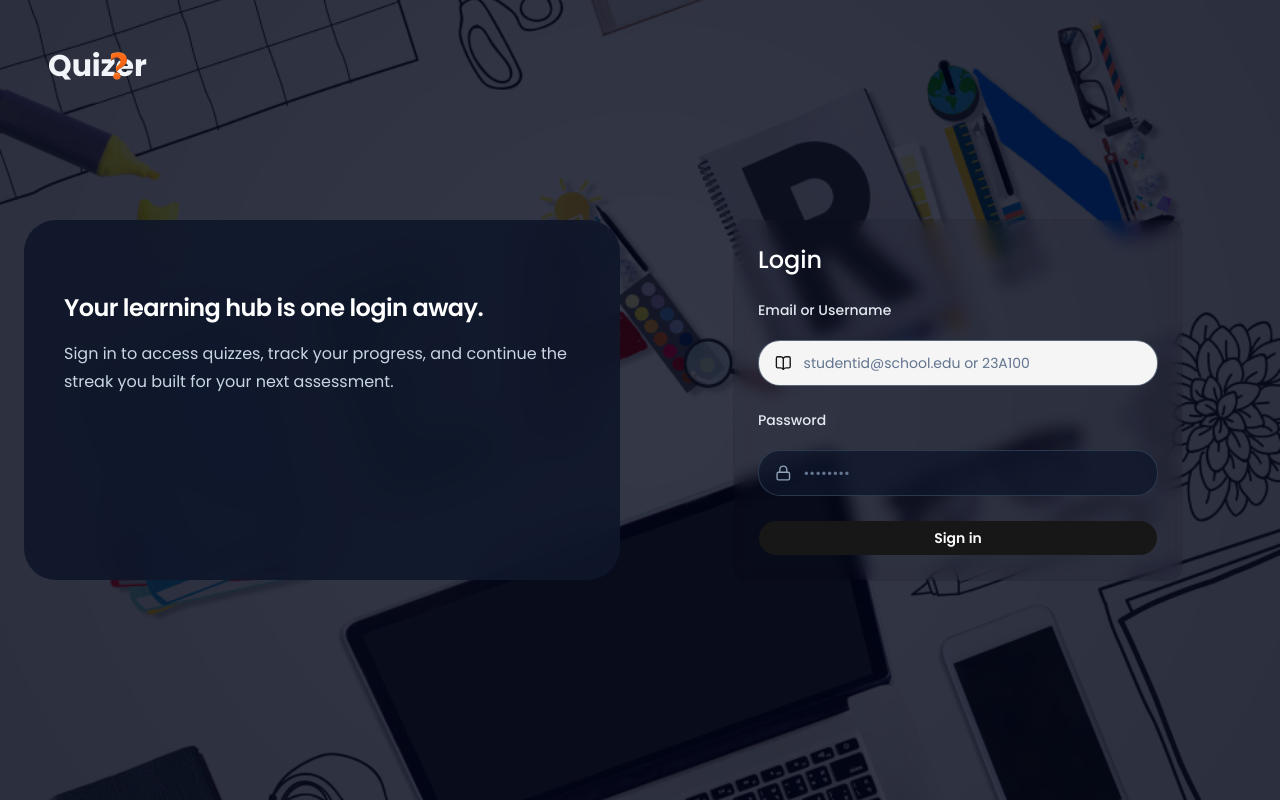
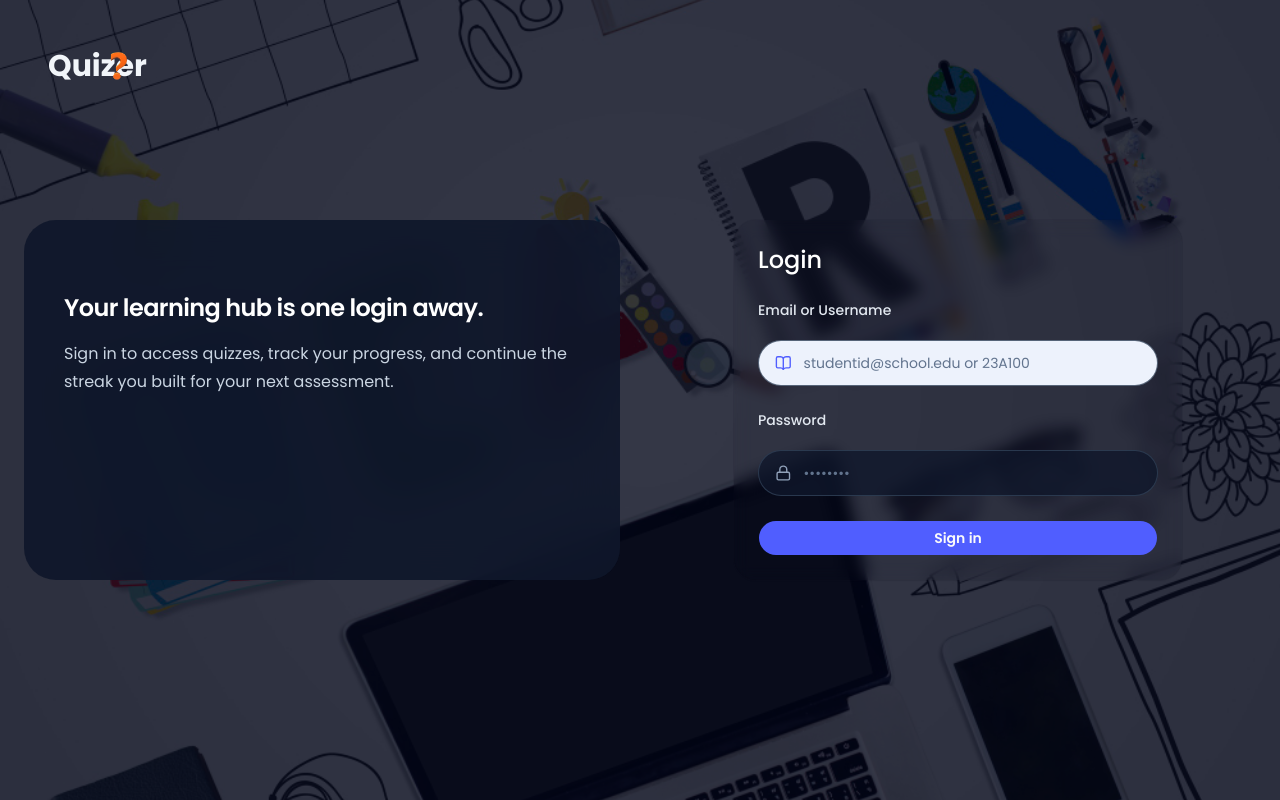
Before and after one commit to BashBuilder/Quizergo-Frontend, a Next.js app: page /login in a window 1280 px wide. Built offline with nearby package versions, Linux system fonts and the light colour scheme.

Commit message:
Udpate: theme color

```diff
--- a/app/globals.css
+++ b/app/globals.css
@@ -47,74 +47,106 @@
   --radius-3xl: calc(var(--radius) * 2.2);
   --radius-4xl: calc(var(--radius) * 2.6);
 }
+:root {
+  --background: oklch(0.99 0.01 265);
+  --foreground: oklch(0.22 0.03 265);
 
-:root {
-  --background: oklch(1 0 0);
-  --foreground: oklch(0.145 0 0);
   --card: oklch(1 0 0);
-  --card-foreground: oklch(0.145 0 0);
+  --card-foreground: oklch(0.22 0.03 265);
+
   --popover: oklch(1 0 0);
-  --popover-foreground: oklch(0.145 0 0);
-  --primary: oklch(0.205 0 0);
+  --popover-foreground: oklch(0.22 0.03 265);
+
+  /* Quizlet Blue #4255FF */
+  --primary: oklch(0.59 0.26 272);
   --primary-foreground: oklch(0.985 0 0);
-  --secondary: oklch(0.97 0 0);
-  --secondary-foreground: oklch(0.205 0 0);
-  --muted: oklch(0.97 0 0);
-  --muted-foreground: oklch(0.556 0 0);
-  --accent: oklch(0.97 0 0);
-  --accent-foreground: oklch(0.205 0 0);
-  --destructive: oklch(0.577 0.245 27.325);
-  --border: oklch(0.922 0 0);
-  --input: oklch(0.922 0 0);
-  --ring: oklch(0.708 0 0);
-  --chart-1: oklch(0.87 0 0);
-  --chart-2: oklch(0.556 0 0);
-  --chart-3: oklch(0.439 0 0);
-  --chart-4: oklch(0.371 0 0);
-  --chart-5: oklch(0.269 0 0);
-  --radius: 0.625rem;
-  --sidebar: oklch(0.985 0 0);
-  --sidebar-foreground: oklch(0.145 0 0);
-  --sidebar-primary: oklch(0.205 0 0);
-  --sidebar-primary-foreground: oklch(0.985 0 0);
-  --sidebar-accent: oklch(0.97 0 0);
-  --sidebar-accent-foreground: oklch(0.205 0 0);
-  --sidebar-border: oklch(0.922 0 0);
-  --sidebar-ring: oklch(0.708 0 0);
+
+  --secondary: oklch(0.96 0.015 265);
+  --secondary-foreground: oklch(0.28 0.04 265);
+
+  --muted: oklch(0.965 0.01 265);
+  --muted-foreground: oklch(0.52 0.03 265);
+
+  --accent: oklch(0.95 0.02 265);
+  --accent-foreground: oklch(0.28 0.04 265);
+
+  --destructive: oklch(0.62 0.24 27);
+
+  --border: oklch(0.91 0.015 265);
+  --input: oklch(0.91 0.015 265);
+
+  --ring: oklch(0.59 0.26 272);
+
+  --chart-1: oklch(0.59 0.26 272);
+  --chart-2: oklch(0.68 0.18 250);
+  --chart-3: oklch(0.75 0.12 220);
+  --chart-4: oklch(0.82 0.08 200);
+  --chart-5: oklch(0.9 0.04 180);
+
+  --radius: 1rem;
+
+  /* Sidebar */
+  --sidebar: oklch(0.985 0.005 265);
+  --sidebar-foreground: oklch(0.22 0.03 265);
+
+  --sidebar-primary: oklch(0.59 0.26 272);
+  --sidebar-primary-foreground: oklch(1 0 0);
+
+  --sidebar-accent: oklch(0.95 0.02 265);
+  --sidebar-accent-foreground: oklch(0.28 0.04 265);
+
+  --sidebar-border: oklch(0.91 0.015 265);
+  --sidebar-ring: oklch(0.59 0.26 272);
 }
 
 .dark {
-  --background: oklch(0.145 0 0);
+  --background: oklch(0.16 0.02 265);
   --foreground: oklch(0.985 0 0);
-  --card: oklch(0.205 0 0);
+
+  --card: oklch(0.2 0.02 265);
   --card-foreground: oklch(0.985 0 0);
-  --popover: oklch(0.205 0 0);
+
+  --popover: oklch(0.2 0.02 265);
   --popover-foreground: oklch(0.985 0 0);
-  --primary: oklch(0.922 0 0);
-  --primary-foreground: oklch(0.205 0 0);
-  --secondary: oklch(0.269 0 0);
+
+  /* Brightened primary for dark mode */
+  --primary: oklch(0.68 0.24 272);
+  --primary-foreground: oklch(0.14 0.02 265);
+
+  --secondary: oklch(0.25 0.02 265);
   --secondary-foreground: oklch(0.985 0 0);
-  --muted: oklch(0.269 0 0);
-  --muted-foreground: oklch(0.708 0 0);
-  --accent: oklch(0.269 0 0);
+
+  --muted: oklch(0.25 0.02 265);
+  --muted-foreground: oklch(0.72 0.02 265);
+
+  --accent: oklch(0.28 0.03 265);
   --accent-foreground: oklch(0.985 0 0);
-  --destructive: oklch(0.704 0.191 22.216);
+
+  --destructive: oklch(0.7 0.2 27);
+
   --border: oklch(1 0 0 / 10%);
-  --input: oklch(1 0 0 / 15%);
-  --ring: oklch(0.556 0 0);
-  --chart-1: oklch(0.87 0 0);
-  --chart-2: oklch(0.556 0 0);
-  --chart-3: oklch(0.439 0 0);
-  --chart-4: oklch(0.371 0 0);
-  --chart-5: oklch(0.269 0 0);
-  --sidebar: oklch(0.205 0 0);
+  --input: oklch(1 0 0 / 14%);
+
+  --ring: oklch(0.68 0.24 272);
+
+  --chart-1: oklch(0.68 0.24 272);
+  --chart-2: oklch(0.74 0.18 250);
+  --chart-3: oklch(0.8 0.12 220);
+  --chart-4: oklch(0.86 0.08 200);
+  --chart-5: oklch(0.92 0.04 180);
+
+  /* Sidebar */
+  --sidebar: oklch(0.2 0.02 265);
   --sidebar-foreground: oklch(0.985 0 0);
-  --sidebar-primary: oklch(0.488 0.243 264.376);
-  --sidebar-primary-foreground: oklch(0.985 0 0);
-  --sidebar-accent: oklch(0.269 0 0);
+
+  --sidebar-primary: oklch(0.68 0.24 272);
+  --sidebar-primary-foreground: oklch(0.14 0.02 265);
+
+  --sidebar-accent: oklch(0.28 0.03 265);
   --sidebar-accent-foreground: oklch(0.985 0 0);
+
   --sidebar-border: oklch(1 0 0 / 10%);
-  --sidebar-ring: oklch(0.556 0 0);
+  --sidebar-ring: oklch(0.68 0.24 272);
 }
 
 @layer base {
```
